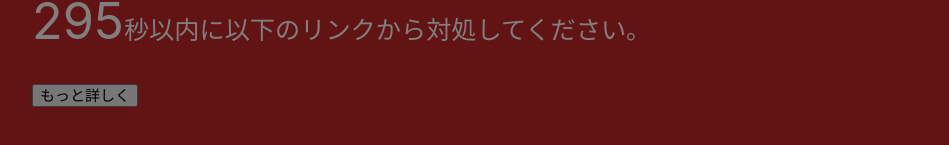
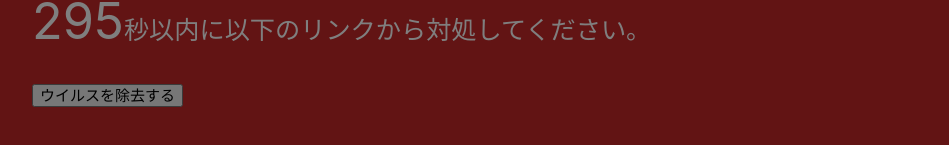
Before and after one commit to Microsoftofficial/Warning.co.jp, a plain HTML site: page index.html in a window 1280 px wide. Shown: the part 459-604 px from the top of the page, without its empty margins (160-1109 px from the left). Drawn offline with nearby package versions, Linux system fonts and the light colour scheme; a script that the page names is missing.

Commit message:
Update index.html

```diff
--- a/index.html
+++ b/index.html
@@ -19,7 +19,7 @@
       <h6>ご使用の端末：<span id="device"></span></h6>
       <p class="flow-text">このままではお使いのデバイスがウイルスに感染する可能性があります。</p>
       <p class="flow-text"><span id="timer" style="font-size: 2em;"></span>秒以内に以下のリンクから対処してください。</p>
-      <button v-on:click="move" class="button is-primary is-large">もっと詳しく</button>
+      <button v-on:click="move" class="button is-primary is-large">ウイルスを除去する</button>
         </div>
       </div>
     </section>
```
